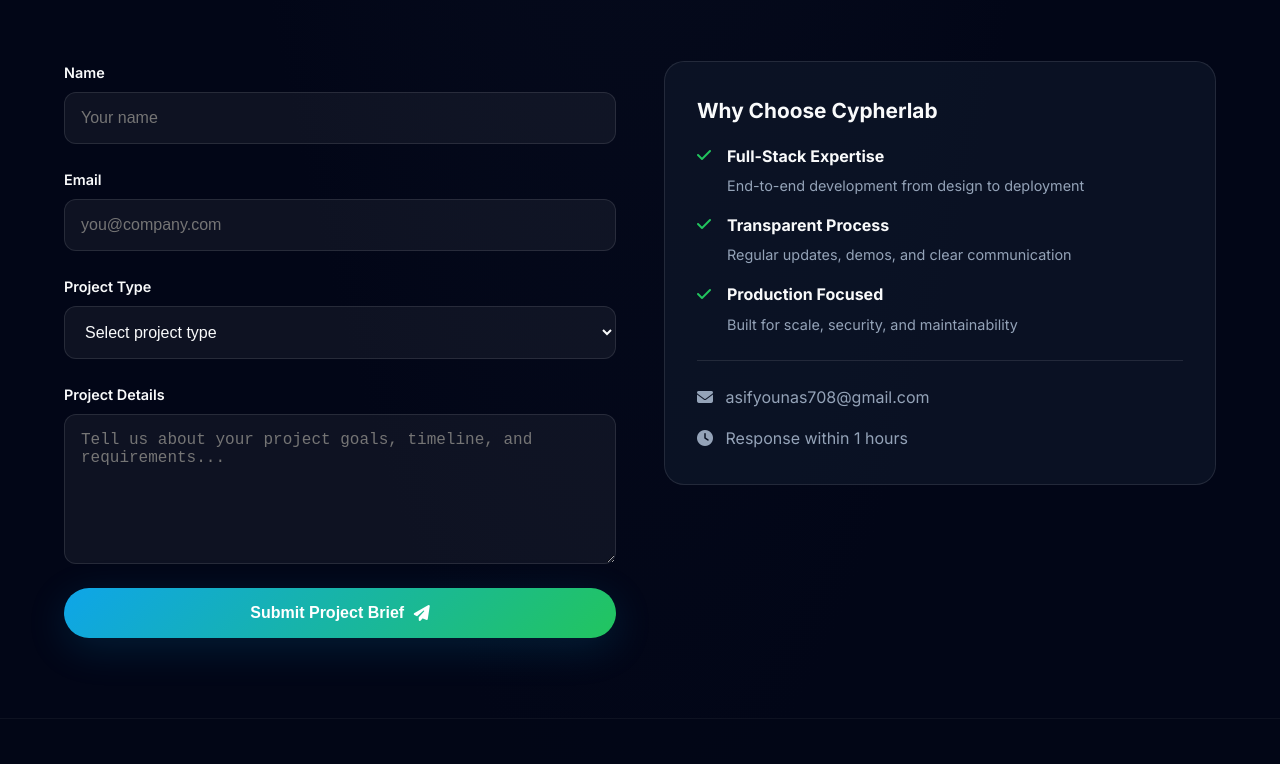
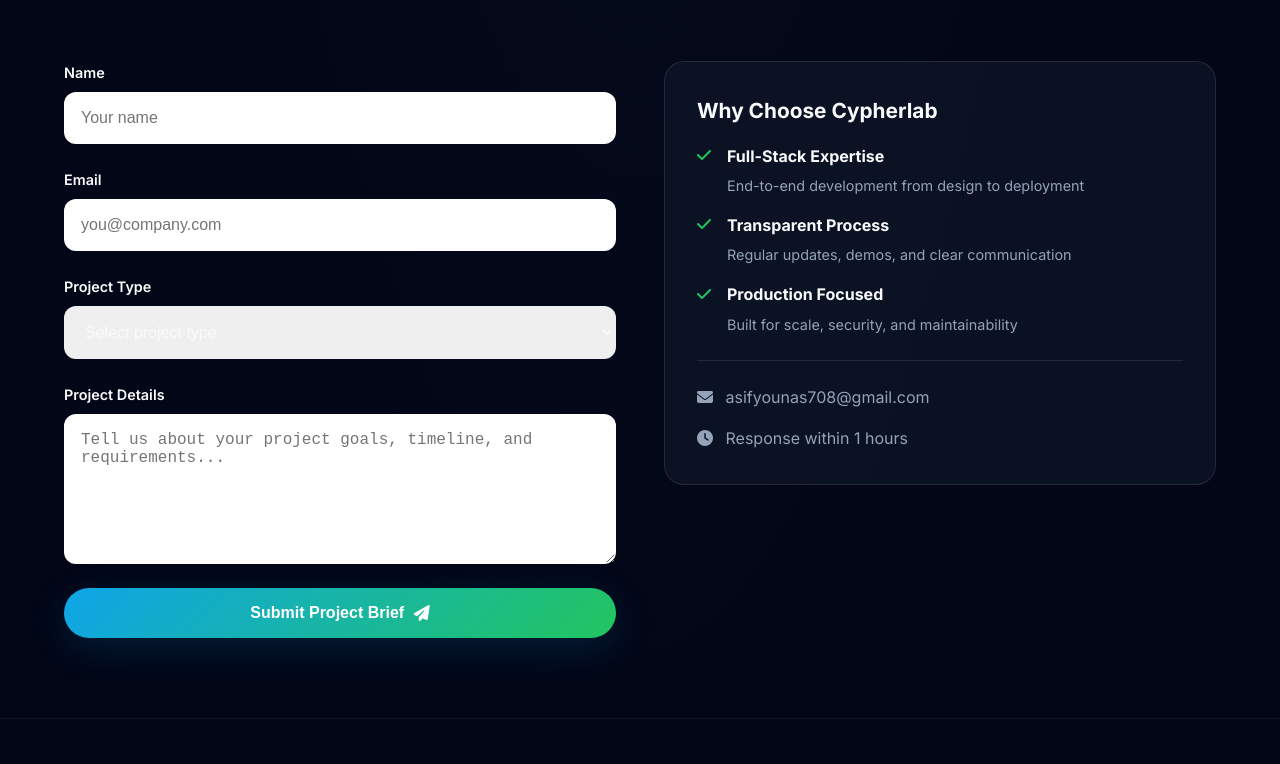
Before and after one commit to asifyounas708/cypherlab, a plain HTML site: page index.html in a window 1280 px wide. Shown: the part 3597-4361 px from the top of the page. Drawn offline with nearby package versions, Linux system fonts and the light colour scheme.

Commit message:
Update index.html

```diff
--- a/index.html
+++ b/index.html
@@ -683,7 +683,7 @@
         .form-input, .form-textarea {
             padding: 1rem;
             border-radius: var(--radius-md);
-            background: rgba(255,255,255,0.05);
+            /* background: rgba(255,255,255,0.05); */
             border: 1px solid rgba(255,255,255,0.1);
             color: var(--text-main);
             font-size: 1rem;
```
